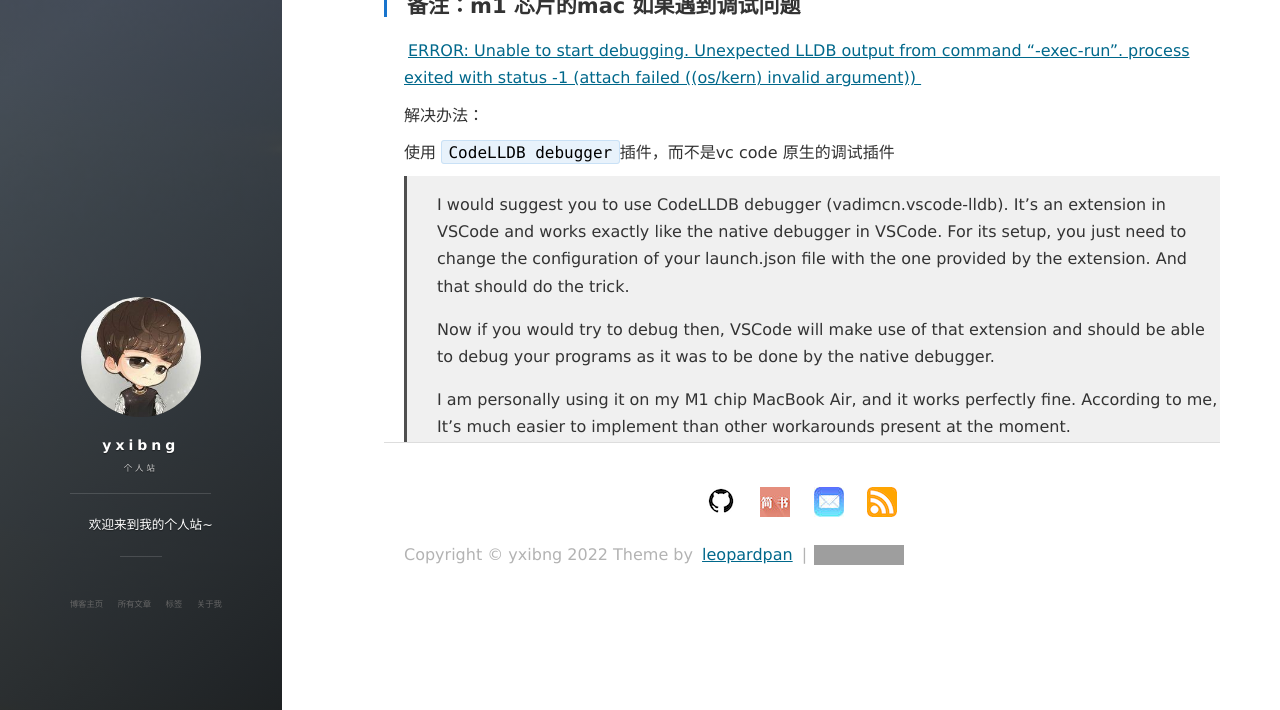
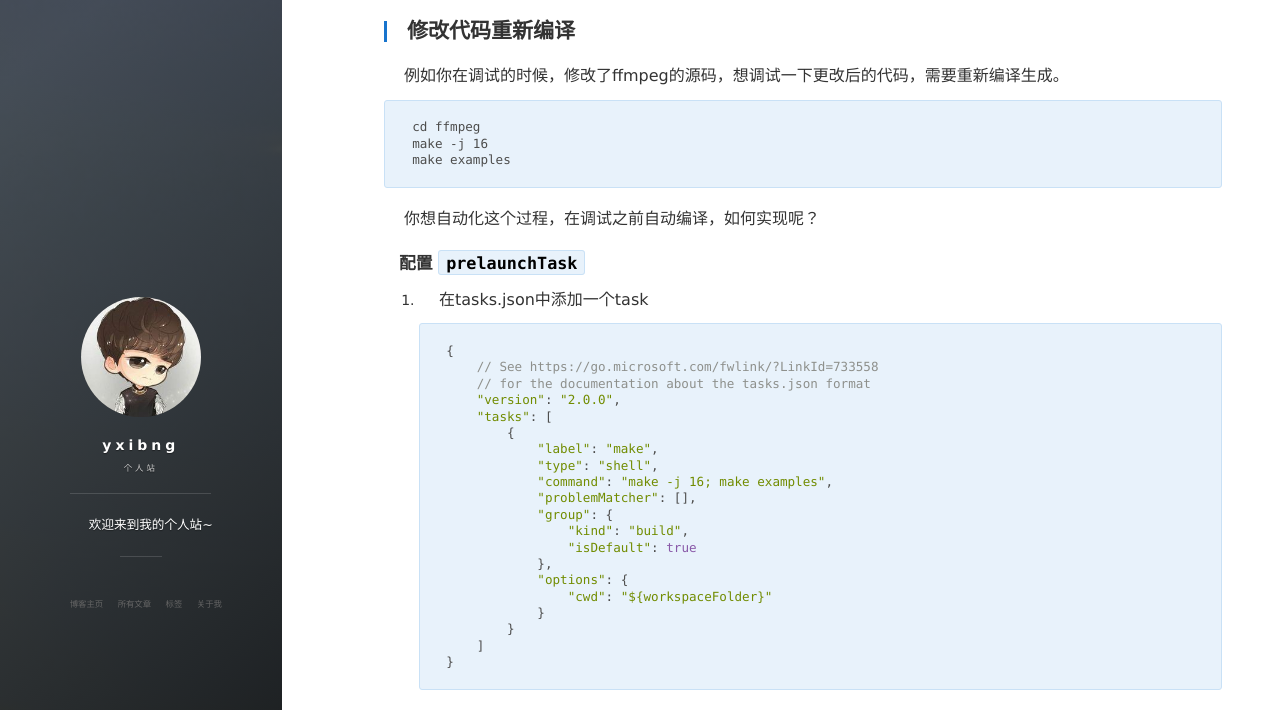
Before and after one commit to yxibng/yxibng.github.io, a Jekyll site: the page built from _posts/ffmpeg/2022-03-09-如何使用vscode在macOS平台调试ffmpeg.md, in a window 1280 px wide and 1400 px high, scrolled down 3173 px. Shown: the part 241-951 px from the top of the window. Built offline with Jekyll 4.4.1, drawn with Linux system fonts in a browser that asks for light colours; nearby versions of some CDN libraries; comment, search, counter and statistics services are not loaded; some of the changed text lies outside the part shown; grey boxes are pictures that could not be loaded.

Commit message:
feat: vscode debug

````diff
--- a/_posts/ffmpeg/2022-03-09-如何使用vscode在macOS平台调试ffmpeg.md
+++ b/_posts/ffmpeg/2022-03-09-如何使用vscode在macOS平台调试ffmpeg.md
@@ -83,6 +83,51 @@ make examples
 
 ![](https://cdn.jsdelivr.net/gh/yxibng/filebed@main/img/images/blog/16468211571521646821156644.png)
 
+## 修改代码重新编译
+
+ 例如你在调试的时候，修改了ffmpeg的源码，想调试一下更改后的代码，需要重新编译生成。
+
+```
+cd ffmpeg
+make -j 16
+make examples
+```
+
+你想自动化这个过程，在调试之前自动编译，如何实现呢？
+
+#### 配置 `prelaunchTask`
+
+1. 在tasks.json中添加一个task
+
+   ```
+   {
+       // See https://go.microsoft.com/fwlink/?LinkId=733558
+       // for the documentation about the tasks.json format
+       "version": "2.0.0",
+       "tasks": [
+           {
+               "label": "make",
+               "type": "shell",
+               "command": "make -j 16; make examples",
+               "problemMatcher": [],
+               "group": {
+                   "kind": "build",
+                   "isDefault": true
+               },
+               "options": {
+                   "cwd": "${workspaceFolder}"
+               }
+           }
+       ]
+   }
+   ```
+
+2. 在launch.json中配置prelaunchTask
+
+   ![](https://cdn.jsdelivr.net/gh/yxibng/filebed@main/img/images/blog/16472372959411647237295151.png)
+
+然后修改代码，点击调试， vscode 自动执行make，编译修改后的文件，重新生成可执行程序。然后就可以愉快地修改代码，调试，修改也会即时生效。
+
 ## 备注：m1 芯片的mac 如果遇到调试问题
 
 [ ERROR: Unable to start debugging. Unexpected LLDB output from command "-exec-run". process exited with status -1 (attach failed ((os/kern) invalid argument)) ](https://github.com/microsoft/vscode-cpptools/issues/6779)
````
